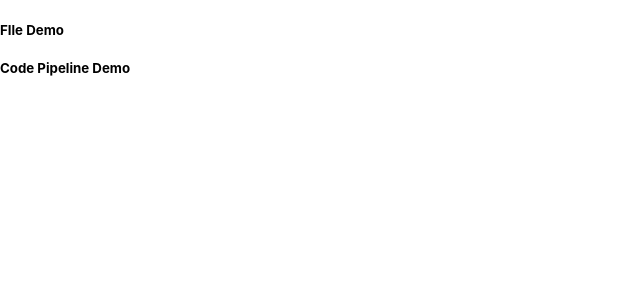
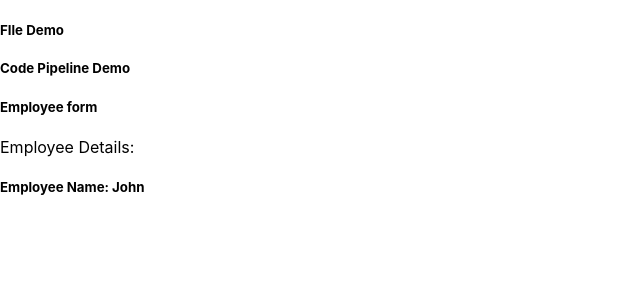
Before and after one commit to mrunalipatil332/pipeline-demo, a React (Create React App) app: page / in a window 1280 px wide. Shown: the top 300 px of the page, without its empty margins (0-640 px from the left). Built offline with nearby package versions, Linux system fonts and the light colour scheme.

Commit message:
Employee CRUS InProgress

```diff
--- a/src/container/addHomework.component.js
+++ b/src/container/addHomework.component.js
@@ -1,6 +1,6 @@
 import React from 'react';
 import { withRouter } from 'react-router-dom';
-import { Card} from 'react-bootstrap';
+import { Card } from 'react-bootstrap';
 
 
 function AddHomeWork() {
@@ -16,8 +16,18 @@ function AddHomeWork() {
                     </Card.Header>
                 </Card>
                 <Card.Body>
-                <h5>Code Pipeline Demo</h5>
-              </Card.Body>
+                    <h5>Code Pipeline Demo</h5>
+                    <Card>
+                        <Card.Header>
+                            <h5>Employee form</h5>
+                        </Card.Header>
+                        <Card.Body>
+                            <p>Employee Details: </p>
+                            <h5>Employee Name: John</h5>
+
+                        </Card.Body>
+                    </Card>
+                </Card.Body>
             </div>
 
 
```
